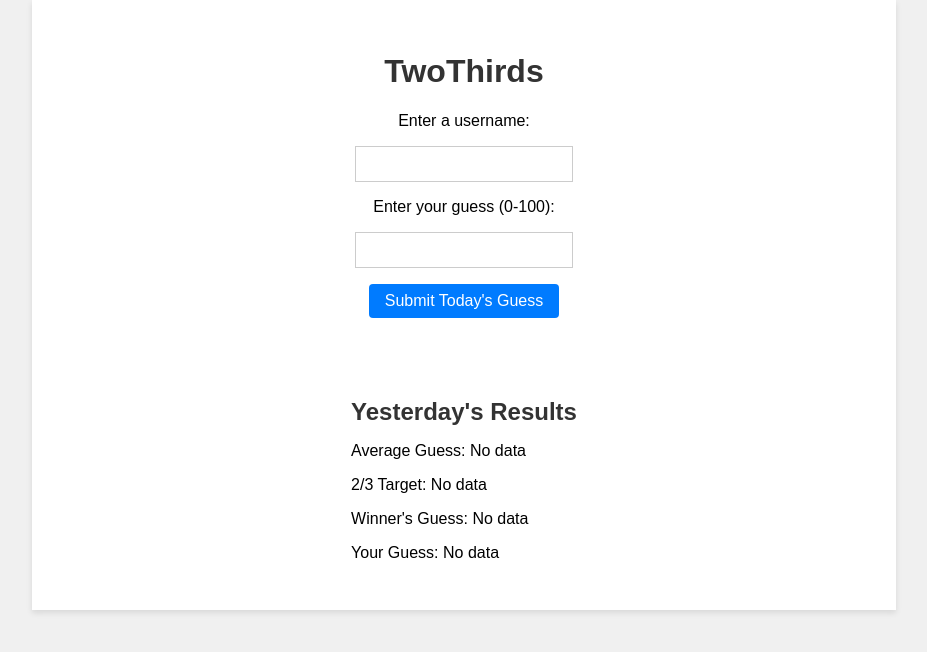
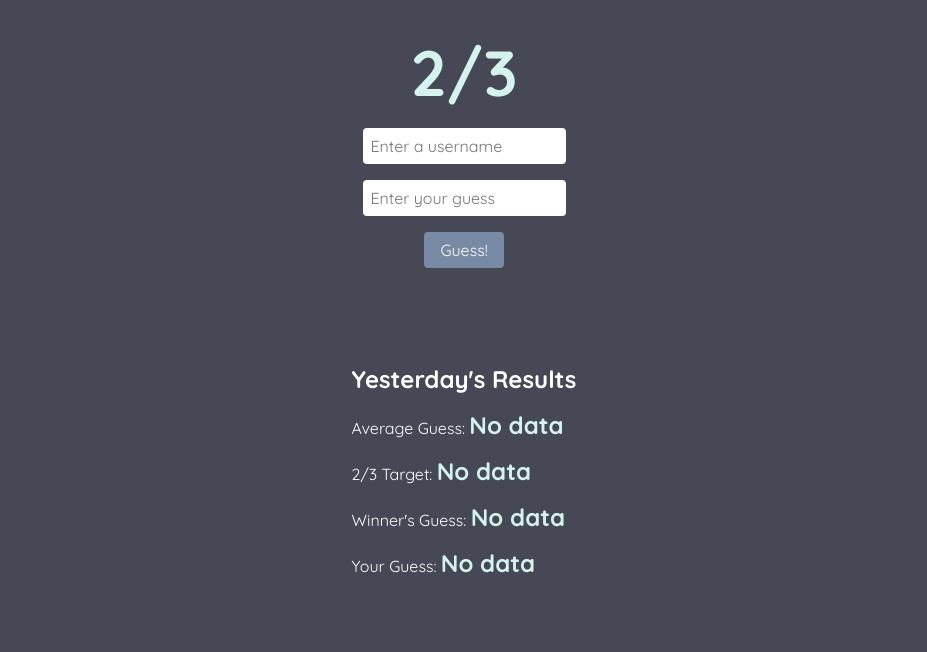
Before and after one commit to ryanbarouki/two-thirds, a React (Create React App) app: page / in a window 1280 px wide. Shown: the top 652 px of the page, without its empty margins (176-1103 px from the left). Built offline with nearby package versions, Linux system fonts and the light colour scheme; no server answers.

Commit message:
make it look nicer

```diff
--- a/src/App.js
+++ b/src/App.js
@@ -2,8 +2,7 @@ import React, { useEffect, useState } from 'react';
 import GameForm from './components/GameForm';
 import Leaderboard from './components/Leaderboard';
 import Results from './components/Results';
-import GlobalStyles from './styles/GlobalStyles';
-import { Container } from './styles/StyledComponents';
+import { Container, Title } from './styles/StyledComponents';
 import axios from 'axios';
 import { getYesterdaysUsername } from './save_local';
 
@@ -55,9 +54,8 @@ const App = () => {
 
   return (
     <>
-      <GlobalStyles />
       <Container>
-        <h1>TwoThirds</h1>
+        <Title>2/3</Title>
         <GameForm onSubmit={handleSubmitGuess} />
         <Results
           previousDayResults={previousDayResults}
--- a/src/components/GameForm.js
+++ b/src/components/GameForm.js
@@ -19,16 +19,15 @@ const GameForm = ({ onSubmit }) => {
 
   return (
     <Form onSubmit={handleSubmit}>
-      <Label htmlFor="username">Enter a username:</Label>
       <Input
         type="text"
         id="username"
         name="username"
         value={username}
         onChange={(e) => setUsername(e.target.value)}
+        placeholder='Enter a username'
         required
       />
-      <Label htmlFor="guess">Enter your guess (0-100):</Label>
       <Input
         type="number"
         id="guess"
@@ -38,8 +37,9 @@ const GameForm = ({ onSubmit }) => {
         max="100"
         onChange={(e) => setGuess(e.target.value)}
         required
+        placeholder='Enter your guess'
       />
-      <Button type="submit">Submit Today's Guess</Button>
+      <Button type="submit">Guess!</Button>
     </Form>
   );
 };
--- a/src/components/Results.js
+++ b/src/components/Results.js
@@ -1,14 +1,14 @@
-import { SectionTitle } from '../styles/StyledComponents';
+import { SectionTitle, Result } from '../styles/StyledComponents';
 
 const Results = ({ previousDayResults }) => {
   // ...
   return (
     <div>
       <SectionTitle>Yesterday's Results</SectionTitle>
-      <p>Average Guess: {previousDayResults.averageGuess ?? "🤔"}</p>
-      <p>2/3 Target: {previousDayResults.target ?? "🤔"}</p>
-      <p>Winner's Guess: {previousDayResults.winnerGuess ?? "🤔"}</p>
-      <p>Your Guess: {previousDayResults.userGuess ?? "🤔"}</p>
+      <p>Average Guess: <Result>{previousDayResults.averageGuess ?? "🤔"}</Result></p>
+      <p>2/3 Target: <Result>{previousDayResults.target ?? "🤔"}</Result></p>
+      <p>Winner's Guess: <Result>{previousDayResults.winnerGuess ?? "🤔"}</Result></p>
+      <p>Your Guess: <Result>{previousDayResults.userGuess ?? "🤔"}</Result></p>
     </div>
   );
 };
--- a/src/index.css
+++ b/src/index.css
@@ -1,10 +1,11 @@
+@import url('https://fonts.googleapis.com/css2?family=Quicksand:wght@400;700&display=swap');
 body {
   margin: 0;
-  font-family: -apple-system, BlinkMacSystemFont, 'Segoe UI', 'Roboto', 'Oxygen',
-    'Ubuntu', 'Cantarell', 'Fira Sans', 'Droid Sans', 'Helvetica Neue',
-    sans-serif;
+  font-family: 'Quicksand', sans-serif;
   -webkit-font-smoothing: antialiased;
   -moz-osx-font-smoothing: grayscale;
+  color: white;
+  background-color: var(--primary-background);
 }
 
 code {
--- a/src/index.js
+++ b/src/index.js
@@ -3,10 +3,29 @@ import ReactDOM from 'react-dom/client';
 import './index.css';
 import App from './App';
 import reportWebVitals from './reportWebVitals';
+import { createGlobalStyle } from 'styled-components';
+import { theme } from './theme';
+
+const createCssVar = (items, prefix = '-') =>
+  Object.entries(items).flatMap(([key, value]) => {
+    const varName = `${prefix}-${key}`;
+    if (typeof value === 'object')
+      return createCssVar(value, varName);
+    return `${varName}:${value}`;
+  });
+
+const createCssVars = (colors) => createCssVar(colors).join(';');
+const GlobalStyle = createGlobalStyle`
+  :root {
+    /* We assign variables to root element */
+    ${createCssVars(theme)}
+  }
+`;
 
 const root = ReactDOM.createRoot(document.getElementById('root'));
 root.render(
   <React.StrictMode>
+    <GlobalStyle/>
     <App />
   </React.StrictMode>
 );
--- a/src/styles/GlobalStyles.js
+++ /dev/null
@@ -1,16 +0,0 @@
-import { createGlobalStyle } from 'styled-components';
-
-const GlobalStyles = createGlobalStyle`
-  body {
-    font-family: 'Arial', sans-serif;
-    margin: 0;
-    padding: 0;
-    background-color: #f0f0f0;
-  }
-
-  h1, h2 {
-    color: #333;
-  }
-`;
-
-export default GlobalStyles;
--- a/src/styles/StyledComponents.js
+++ b/src/styles/StyledComponents.js
@@ -2,13 +2,20 @@ import styled from 'styled-components';
 
 export const Container = styled.div`
   display: flex;
+  gap: 1em;
   flex-direction: column;
   align-items: center;
   max-width: 800px;
   margin: 0 auto;
   padding: 2rem;
   background-color: #fff;
-  box-shadow: 0 3px 6px rgba(0, 0, 0, 0.1);
+  background-color: var(--primary-background);
+`;
+
+export const Title = styled.div`
+  font-weight: 700;
+  font-size: 4em;
+  color: var(--primary-logo);
 `;
 
 export const Form = styled.form`
@@ -29,7 +36,14 @@ export const Input = styled.input`
   padding: 0.5rem;
   margin-bottom: 1rem;
   font-size: 1rem;
-  border: 1px solid #ccc;
+  border: 0px;
+  background-color: var(--primary-input);
+  border-radius: 0.25em;
+  font-family: 'Quicksand';
+
+  &:focus {
+    outline: none;
+  }
 `;
 
 export const Button = styled.button`
@@ -40,9 +54,11 @@ export const Button = styled.button`
   border: none;
   border-radius: 0.25rem;
   cursor: pointer;
+  font-family: 'Quicksand';
+  background-color: var(--primary-button-unpressed);
 
-  &:hover {
-    background-color: #0056b3;
+  &:active {
+    background-color: var(--primary-button-pressed);
   }
 `;
 
@@ -67,3 +83,9 @@ export const SectionTitle = styled.h2`
   margin-top: 3rem;
   margin-bottom: 1rem;
 `;
+
+export const Result = styled.span`
+  font-weight: 700;
+  font-size: 1.5em;
+  color: var(--primary-logo);
+`;
--- /dev/null
+++ b/src/theme.js
@@ -0,0 +1,34 @@
+const palette = {
+  primary: {
+    300: '#ffffff',
+    400: '#464856',
+    500: '#788aa3',
+    600: '#505760',
+    700: '#D4F3EF',
+    800: '#fff',
+  },
+  secondary: {
+    300: '#6C6C96',
+    400: '#b97b7b'
+  }
+};
+
+export const theme = {
+  primary: {
+    text: palette.primary[300],
+    background: palette.primary[400],
+    logo: palette.primary[700],
+    button: {
+        unpressed: palette.primary[500],
+        pressed: palette.primary[600],
+    },
+    input: palette.primary[800]
+  },
+  secondary: {
+    background: palette.secondary[300],
+    button: {
+        unpressed: palette.secondary[400],
+        pressed: palette.primary[600],
+    }
+  }
+};
```
Also changed, not shown: lambdas/index.js (+19 -7 lines), 1 other file (tests, documents, lock files or other folders).
